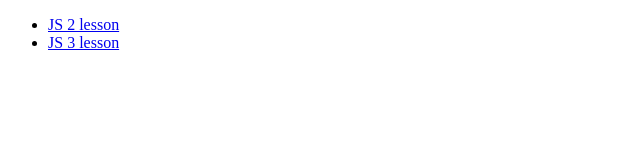
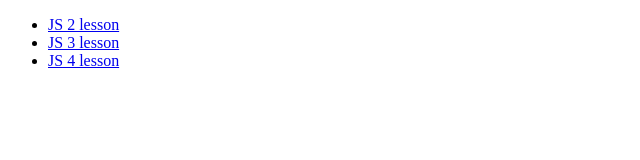
Before and after one commit to ba-krm-front-one/demin-homework-JS-all_lessons, a plain HTML site: page index.html in a window 1280 px wide. Shown: the full height of the page, 0-640 px from the left. Drawn offline with Linux system fonts and the light colour scheme.

Commit message:
added in main

```diff
--- a/index.html
+++ b/index.html
@@ -8,5 +8,6 @@
 <ul>
 <li><a href="index2.html">JS 2 lesson</a></li>
 <li><a href="index3.html">JS 3 lesson</a></li>
+<li><a href="index4.html">JS 4 lesson</a></li>
 </body>
 </html>
```
